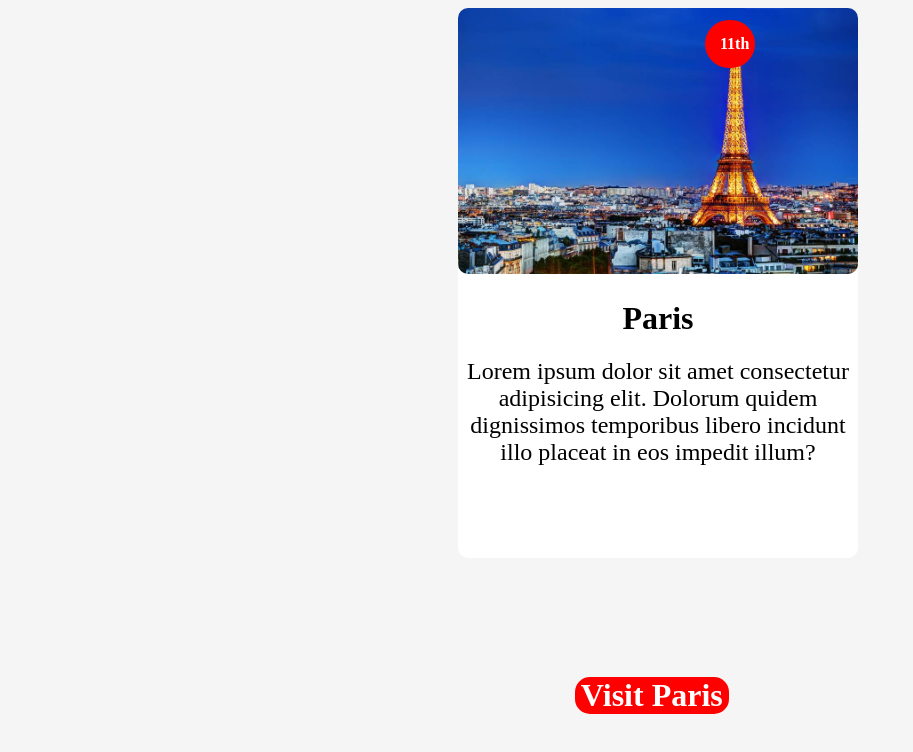
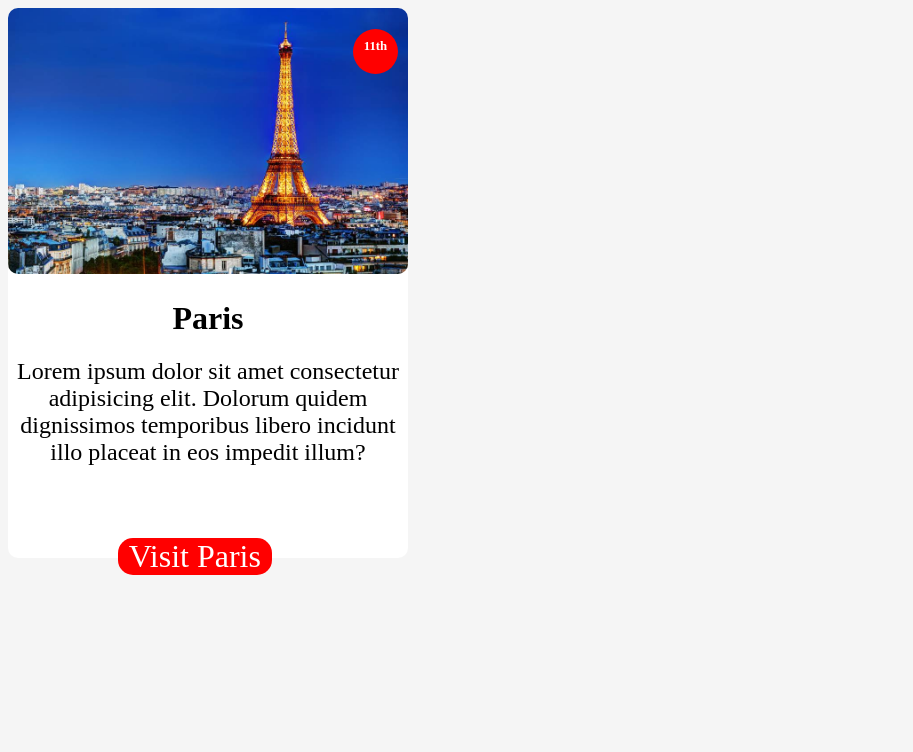
Before and after one commit to mdhinesh/FullStack, a plain HTML site: page incex.html in a window 1280 px wide. Shown: the whole page, without its empty margins (0-913 px from the left). Drawn offline with Linux system fonts and the light colour scheme.

Commit message:
Card-Assignment

```diff
--- a/incex.html
+++ b/incex.html
@@ -19,7 +19,7 @@
       width: 400px;
       height: 550px;
       border-radius: 10px;
-      left: 450px;
+
     }
     img{
      width: 400px;
@@ -40,22 +40,28 @@
     .card-circle{
       background-color: red;
       color: white;
-      width: 12vw;
+      font-weight: lighter;
       border-radius: 15px;
-      position: fixed;
-      bottom: 65px;
-      left: 575px;
+      position: relative;
+      top: 50px;
+      left: 110px;
+      max-width: 12vw;
     }
     .sup{
       background-color: red;
       color: white;
-      border-radius: 50px;
-      padding: 15px;
-      width: 50px;
-      position: fixed;
-      top: 20px;
-      right: 525px;
+      border-radius: 50%;
+      width: 45px;
+      height: 45px;
+      padding: 10px;
+      text-align: center;
+      position: absolute;
+      top: 0px;
+      right: 0px;
       font-weight: 900;
+      font-size: 0.8rem;
+      right: 10px;
+      top: 10px;
     }
   </style>
 </head>
@@ -64,14 +70,16 @@
     <img src="assets/img1.jpeg" alt="img">
     <h1>Paris</h1>
     <h2>Lorem ipsum dolor sit amet consectetur adipisicing elit. Dolorum quidem dignissimos temporibus libero incidunt illo placeat in eos impedit illum?</h2>
-  </div>
-  <div >
     <h1 class="card-circle">
       Visit Paris
     </h1>
+    <h2 class="sup">
+    11th
+  </h2>
   </div>
-  <div class="sup">
-    11th
+  <div >
+
   </div>
+
 </body>
 </html>
```
